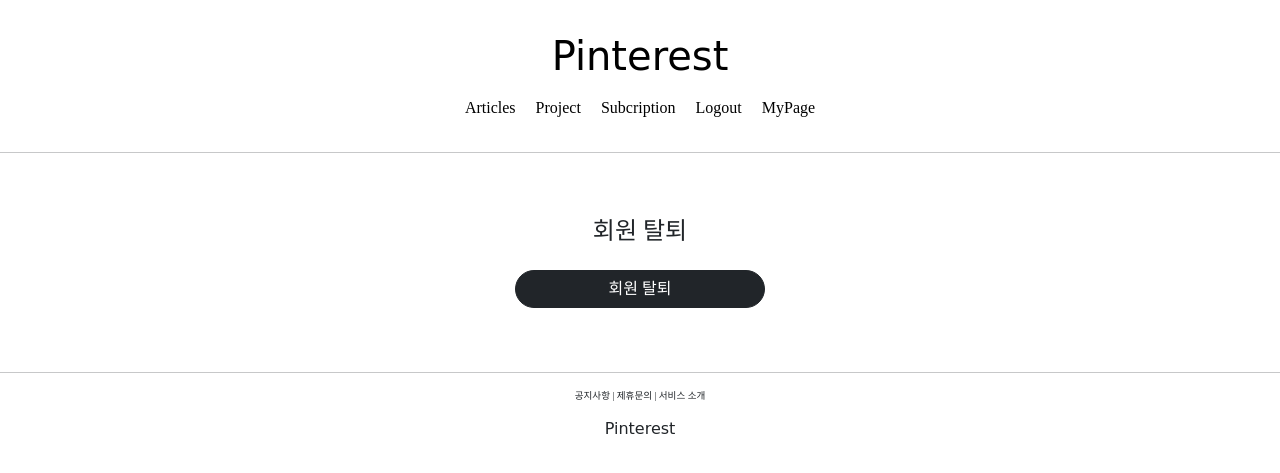
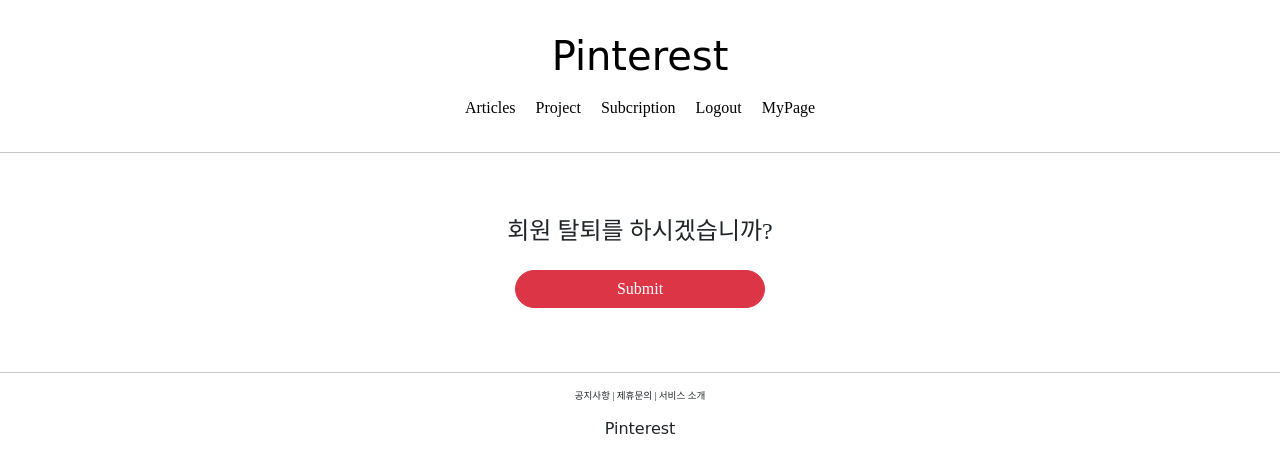
Before and after one commit to MinJaehyun/Django-pinterest, a Django app: page /accounts/delete/1 in a window 1280 px wide. Shown: the top 473 px of the page. Run offline with Django 3.2, Linux system fonts and the light colour scheme; the visitor is signed in with stand-in values (Sample User, id 1); data comes from the database, SQL or seed files in the repository; some libraries are stand-ins or nearby versions; some web fonts are replaced.

Commit message:
회원탈퇴 내용 수정

```diff
--- a/accounts/templates/accounts/delete.html
+++ b/accounts/templates/accounts/delete.html
@@ -1,15 +1,15 @@
 {% extends 'base.html' %}
-
+{}}
 {% block content %}
 <div style="text-align:center; max-width:500px; margin:4rem auto">
     <div>
-        <h4>회원 탈퇴</h4>
+        <h4>회원 탈퇴를 하시겠습니까?</h4>
     </div>
     {% if target_user == user %}
         <form action="{% url 'accounts:delete' pk=target_user.pk %}" method="POST" >
             {% csrf_token %}
             {{ form }}
-            <input type="submit" value="회원 탈퇴" class="btn btn-dark rounded-pill col-6 mt-3" />
+            <input type="submit" class="btn btn-danger rounded-pill col-6 mt-3" />
         </form>
     {% endif %}
 </div>
```
